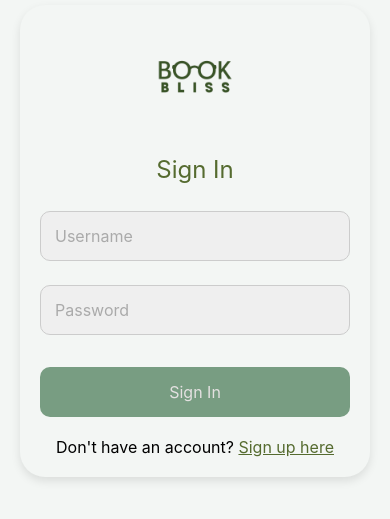
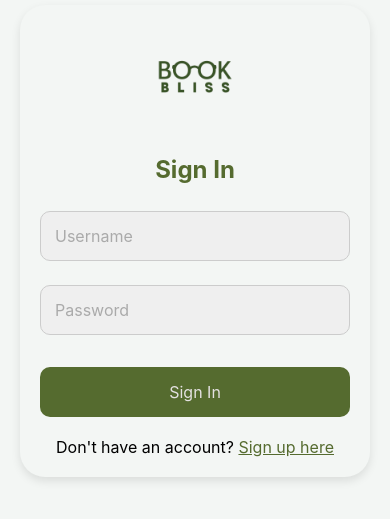
Before and after one commit to Fatima-malik7/Online-Bookstore-Mobile-App, a React Native app: screen /Login in a window 390 px wide. Shown: the part 181-700 px from the top of the page. Built offline with nearby package versions, Linux system fonts and the light colour scheme.

Commit message:
Updated!!

```diff
--- a/AppStyling.js
+++ b/AppStyling.js
@@ -19,6 +19,7 @@ const styles = StyleSheet.create({
   },
   formWrapperHeading: {
     fontSize: 24,
+    fontWeight:'bold',
     textAlign: 'center',
     color: '#556b2f',
     marginBottom: 15,
@@ -39,7 +40,7 @@ const styles = StyleSheet.create({
     fontSize: 16,
   },
   button: {
-    backgroundColor: '#789d82',
+    backgroundColor: '#556b2f',
     padding: 15,
     borderRadius: 10,
     marginVertical: 20,
```
